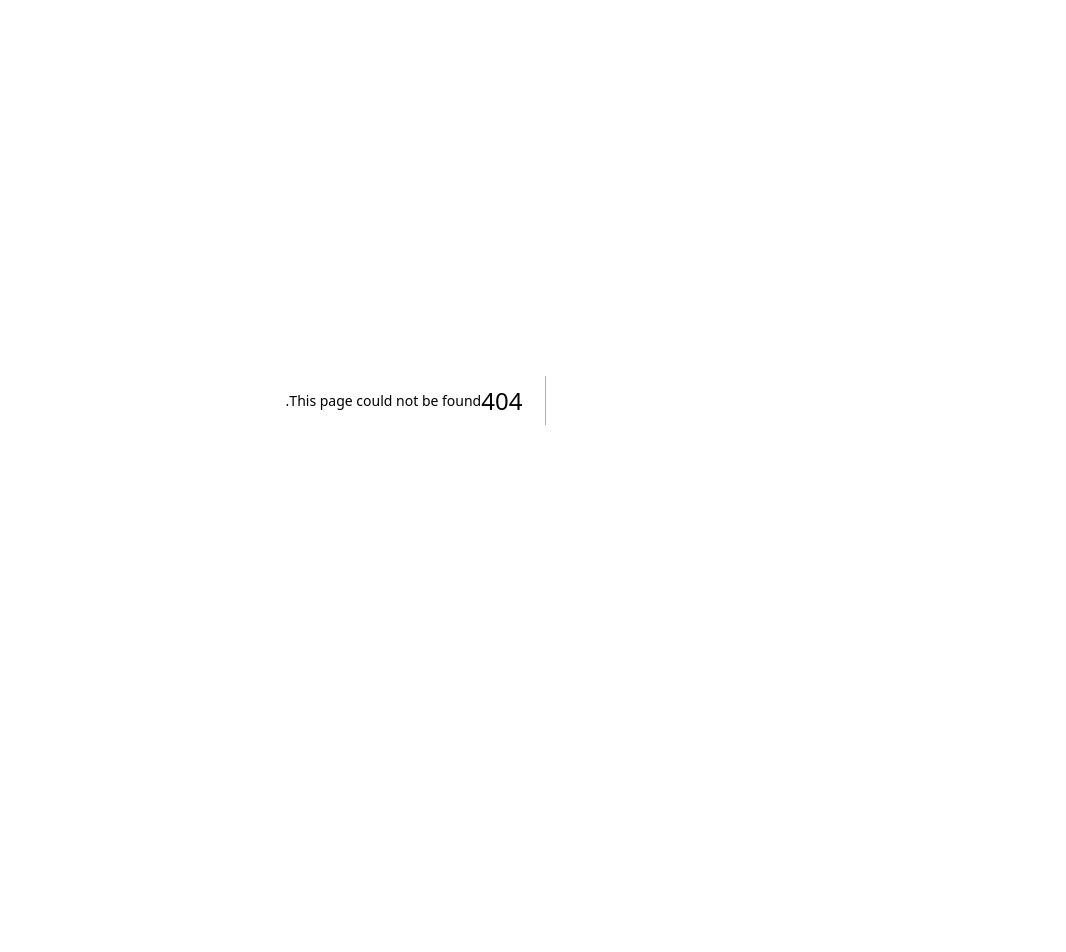
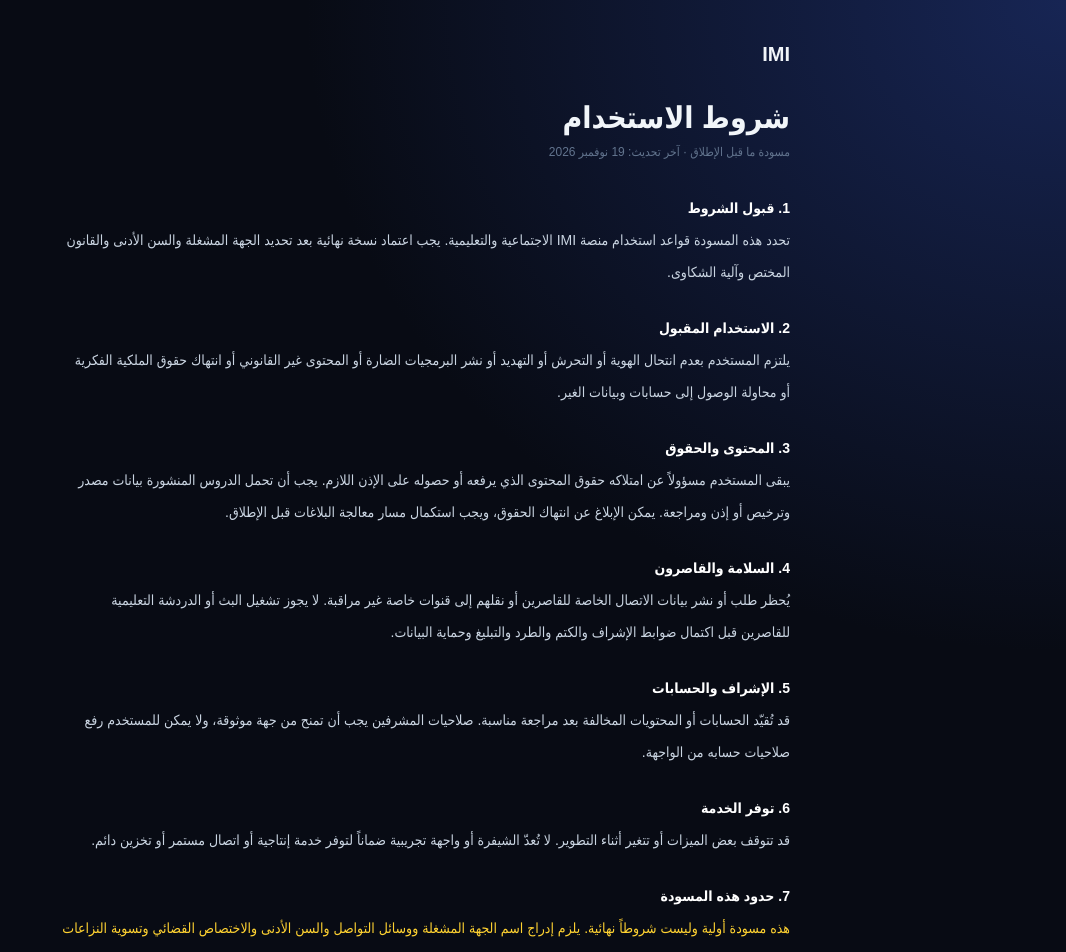
Before and after one commit to walid1239/Imi-android, a Next.js app in the folder web/: page /terms in a window 1280 px wide. Before the commit this address had no page. Shown: the top 952 px of the page, without its empty margins (214-1280 px from the left). Before the commit the page ends 800 px from the top, so only its background shows below. Built offline with nearby package versions, Linux system fonts and the light colour scheme.

Commit message:
feat(legal): add terms of use draft

```diff
--- /dev/null
+++ b/web/src/app/terms/page.tsx
@@ -0,0 +1,21 @@
+import Link from 'next/link';
+
+export default function TermsPage() {
+  return (
+    <main dir="rtl" className="mx-auto min-h-screen max-w-3xl px-5 py-10 text-slate-100">
+      <Link href="/" className="text-xl font-black text-blue-400">IMI</Link>
+      <h1 className="mt-8 text-3xl font-black">شروط الاستخدام</h1>
+      <p className="mt-2 text-xs text-slate-500">مسودة ما قبل الإطلاق · آخر تحديث: 19 نوفمبر 2026</p>
+      <div className="mt-8 space-y-6 text-sm leading-8 text-slate-300">
+        <section><h2 className="font-bold text-white">1. قبول الشروط</h2><p>تحدد هذه المسودة قواعد استخدام منصة IMI الاجتماعية والتعليمية. يجب اعتماد نسخة نهائية بعد تحديد الجهة المشغلة والسن الأدنى والقانون المختص وآلية الشكاوى.</p></section>
+        <section><h2 className="font-bold text-white">2. الاستخدام المقبول</h2><p>يلتزم المستخدم بعدم انتحال الهوية أو التحرش أو التهديد أو نشر البرمجيات الضارة أو المحتوى غير القانوني أو انتهاك حقوق الملكية الفكرية أو محاولة الوصول إلى حسابات وبيانات الغير.</p></section>
+        <section><h2 className="font-bold text-white">3. المحتوى والحقوق</h2><p>يبقى المستخدم مسؤولاً عن امتلاكه حقوق المحتوى الذي يرفعه أو حصوله على الإذن اللازم. يجب أن تحمل الدروس المنشورة بيانات مصدر وترخيص أو إذن ومراجعة. يمكن الإبلاغ عن انتهاك الحقوق، ويجب استكمال مسار معالجة البلاغات قبل الإطلاق.</p></section>
+        <section><h2 className="font-bold text-white">4. السلامة والقاصرون</h2><p>يُحظر طلب أو نشر بيانات الاتصال الخاصة للقاصرين أو نقلهم إلى قنوات خاصة غير مراقبة. لا يجوز تشغيل البث أو الدردشة التعليمية للقاصرين قبل اكتمال ضوابط الإشراف والكتم والطرد والتبليغ وحماية البيانات.</p></section>
+        <section><h2 className="font-bold text-white">5. الإشراف والحسابات</h2><p>قد تُقيّد الحسابات أو المحتويات المخالفة بعد مراجعة مناسبة. صلاحيات المشرفين يجب أن تمنح من جهة موثوقة، ولا يمكن للمستخدم رفع صلاحيات حسابه من الواجهة.</p></section>
+        <section><h2 className="font-bold text-white">6. توفر الخدمة</h2><p>قد تتوقف بعض الميزات أو تتغير أثناء التطوير. لا تُعدّ الشيفرة أو واجهة تجريبية ضماناً لتوفر خدمة إنتاجية أو اتصال مستمر أو تخزين دائم.</p></section>
+        <section><h2 className="font-bold text-white">7. حدود هذه المسودة</h2><p className="text-amber-300">هذه مسودة أولية وليست شروطاً نهائية. يلزم إدراج اسم الجهة المشغلة ووسائل التواصل والسن الأدنى والاختصاص القضائي وتسوية النزاعات وسياسة الإنهاء بعد مراجعة قانونية.</p></section>
+      </div>
+      <footer className="mt-10 border-t border-white/10 pt-5 text-sm"><Link href="/privacy" className="text-blue-300">سياسة الخصوصية</Link> · <Link href="/" className="text-blue-300">الرئيسية</Link></footer>
+    </main>
+  );
+}
```
